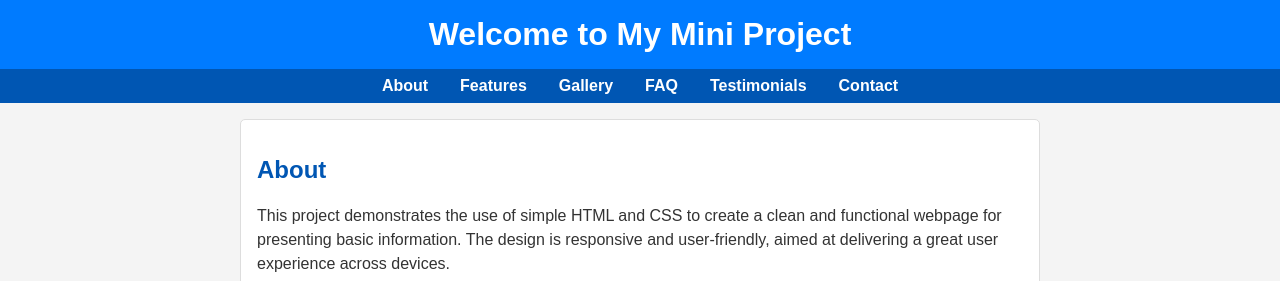
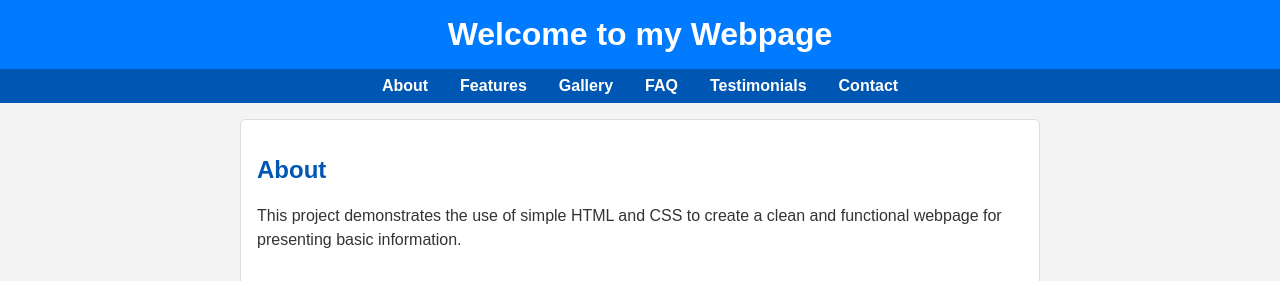
Before and after one commit to symhsaw/Mini-Project-Webpage, a plain HTML site: page index.html in a window 1280 px wide. Shown: the top 281 px of the page. Drawn offline with Linux system fonts and the light colour scheme; grey boxes are pictures that could not be loaded.

Commit message:
Update index.html

```diff
--- a/index.html
+++ b/index.html
@@ -125,7 +125,7 @@
   </head>
   <body>
     <header>
-      <h1>Welcome to My Mini Project</h1>
+      <h1>Welcome to my Webpage</h1>
     </header>
 
     <nav>
@@ -142,9 +142,7 @@
         <h2>About</h2>
         <p>
           This project demonstrates the use of simple HTML and CSS to create a
-          clean and functional webpage for presenting basic information. The
-          design is responsive and user-friendly, aimed at delivering a great
-          user experience across devices.
+          clean and functional webpage for presenting basic information.
         </p>
         <img
           src="https://t3.ftcdn.net/jpg/01/28/44/76/360_F_128447604_6deYSrg6bgH2F3YaoU0icdhvxNu4ReDN.jpg"
```
